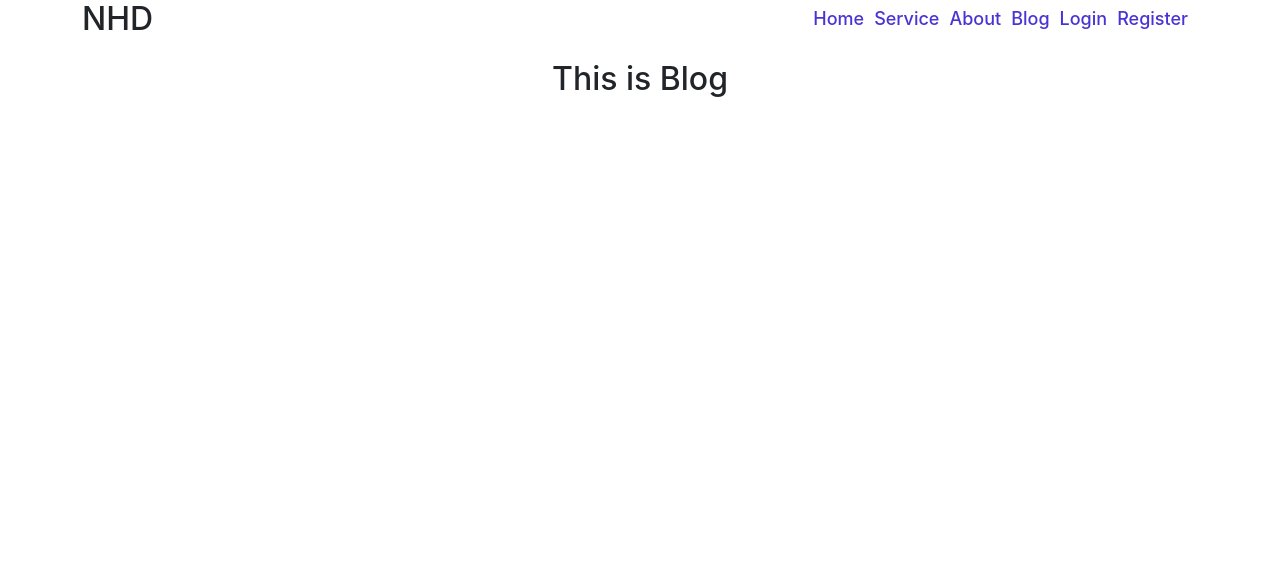
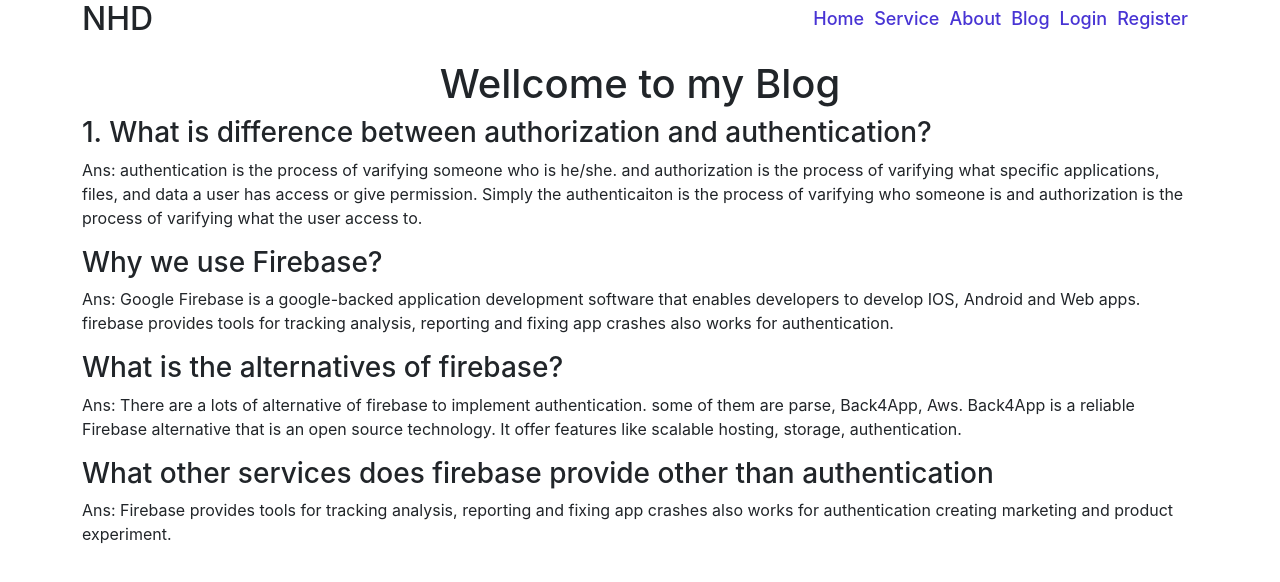
Before and after one commit to nahid770/photography-portfolio-website, a React (Create React App) app: page /blog in a window 1280 px wide. Shown: the top 582 px of the page. Built offline with nearby package versions, Linux system fonts and the light colour scheme.

Commit message:
blog page complete

```diff
--- a/src/Pages/Blogs/Blog.js
+++ b/src/Pages/Blogs/Blog.js
@@ -1,9 +1,32 @@
 import React from 'react';
+import './Blog.css'
 
 const Blog = () => {
     return (
-        <div>
-            <h2>This is Blog</h2>
+        <div className='container'>
+            <h2 className='fs-1'>Wellcome to my Blog</h2>
+            <h3 className='text-start fs-3'>1. What is difference between authorization and authentication?</h3>
+            <p className='text-start'>Ans: authentication is the process of varifying someone who is he/she. and authorization is the process of
+             varifying what specific applications, files, and data a user has access or give permission.
+
+            Simply the authenticaiton is the process of varifying who someone is
+            and authorization is the process of varifying what the user access to.</p>
+            <h3 className='text-start fs-3'>Why we use Firebase?</h3>
+            <p className='text-start'>Ans: Google Firebase is a google-backed application development software that enables developers
+            to develop IOS, Android and Web apps. firebase provides tools for tracking analysis, reporting and
+            fixing app crashes also works for authentication.</p>
+
+            <h3 className='text-start fs-3'>What is the alternatives of firebase?</h3>
+            <p className='text-start'>
+        Ans: There are a lots of alternative of firebase to implement authentication. some of them are
+        parse, Back4App, Aws.
+
+        Back4App is a reliable Firebase alternative that is an open source technology. It offer features like
+        scalable hosting, storage, authentication.</p>
+
+        <h3 className='text-start fs-3'> What other services does firebase provide other than authentication</h3>
+        <p className='text-start'>Ans: Firebase provides tools for tracking analysis, reporting and fixing app crashes also works for authentication creating marketing and product experiment.</p>
+
         </div>
     );
 };
```
